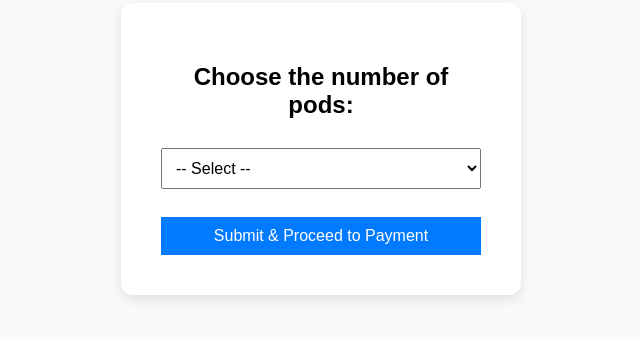
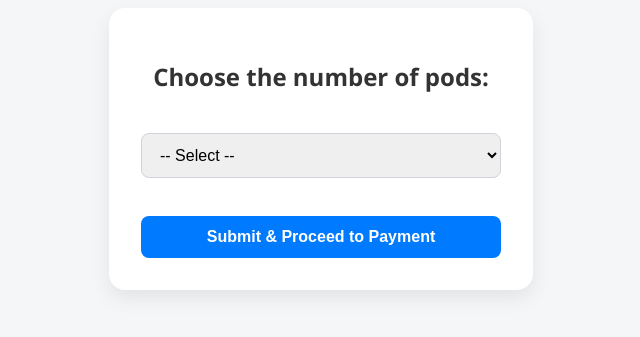
Before and after one commit to academyprograms/academypods, a plain HTML site: page index.html in a window 1280 px wide. Shown: the part 251-588 px from the top of the page, without its empty margins (319-959 px from the left). Drawn offline with Linux system fonts and the light colour scheme.

Commit message:
Update style.css

```diff
--- a/style.css
+++ b/style.css
@@ -1,8 +1,8 @@
 body {
-  font-family: Arial, sans-serif;
+  font-family: 'Segoe UI', Tahoma, Geneva, Verdana, sans-serif;
   margin: 0;
   padding: 0;
-  background: #f8f9fa;
+  background: #f4f6f8;
   height: 100vh;
   display: flex;
   justify-content: center;
@@ -10,27 +10,46 @@ body {
 }
 
 .container {
-  background: white;
-  padding: 40px;
-  border-radius: 12px;
-  box-shadow: 0 4px 12px rgba(0, 0, 0, 0.1);
+  background: #ffffff;
+  padding: 32px;
+  border-radius: 16px;
+  box-shadow: 0 8px 20px rgba(0, 0, 0, 0.08);
   text-align: center;
-  width: 320px;
+  width: 360px;
+  max-width: 90%;
+}
+
+h2 {
+  font-size: 24px;
+  margin-bottom: 24px;
+  color: #333333;
 }
 
 select,
 input[type="submit"] {
   width: 100%;
-  padding: 10px;
+  padding: 12px 14px;
   font-size: 16px;
-  margin-top: 10px;
+  margin-top: 16px;
+  border: 1px solid #ced4da;
+  border-radius: 8px;
+  box-sizing: border-box;
+  transition: all 0.3s ease;
+}
+
+select:focus,
+input[type="submit"]:focus {
+  outline: none;
+  border-color: #80bdff;
+  box-shadow: 0 0 0 3px rgba(0, 123, 255, 0.25);
 }
 
 input[type="submit"] {
   background-color: #007bff;
-  color: white;
+  color: #ffffff;
+  font-weight: 600;
   border: none;
-  cursor: pointer;
+  transition: background-color 0.3s ease;
 }
 
 input[type="submit"]:hover {
```
